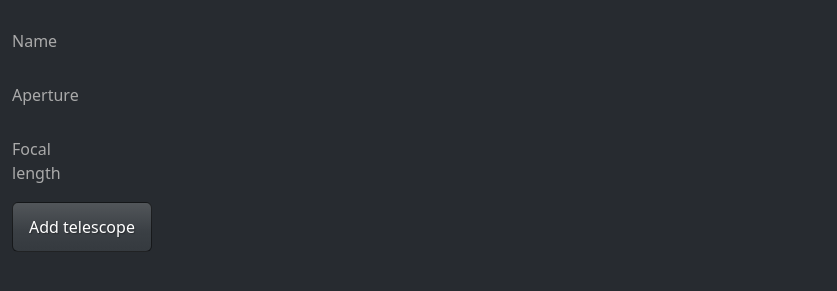
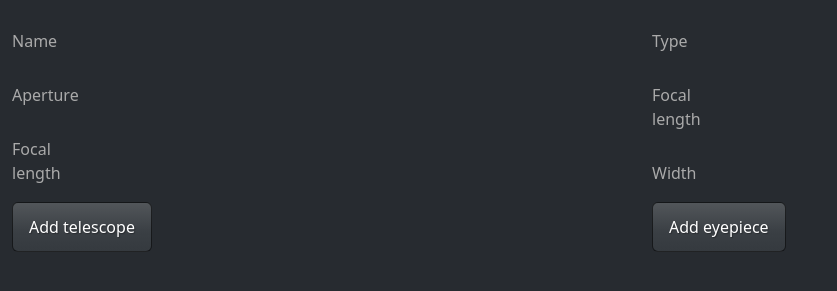
Before and after one commit to DanielAndreasen/astro-log, a Flask app: page /equipments in a window 1280 px wide. Shown: the part 169-460 px from the top of the page, without its empty margins (0-837 px from the left). Run offline with Flask 2, Linux system fonts and the light colour scheme; some libraries are stand-ins or nearby versions.

Commit message:
Add new eyepiece

```diff
--- a/src/astrolog/web/app.py
+++ b/src/astrolog/web/app.py
@@ -102,5 +102,26 @@ def new_telescope():
     return redirect(url_for('equipments'))
 
 
+@app.route('/equipments/new/eyepiece', methods=['GET', 'POST'])
+def new_eyepiece():
+    if request.method == 'POST':
+        form = request.form
+        if not (type_ := form.get('type', None)):
+            flash('Eyepiece type must be provided', category='danger')
+            return redirect(url_for('equipments'))
+        if not (focal_length := form.get('focal_length', None)):
+            flash('Eyepiece focal length must be provided', category='danger')
+            return redirect(url_for('equipments'))
+        if not (width := form.get('width', None)):
+            flash('Eyepiece width must be provided', category='danger')
+            return redirect(url_for('equipments'))
+        eyepiece, created = EyePiece.get_or_create(type=type_, focal_length=focal_length, width=width)
+        if created:
+            flash(f'Eyepiece "{eyepiece.type}" was created', category='success')
+        else:
+            flash(f'Eyepiece "{eyepiece.name}" already exists', category='warning')
+    return redirect(url_for('equipments'))
+
+
 if __name__ == '__main__':
     app.run(host='0.0.0.0', port=5000, debug=True)  # pragma: no cover
--- a/src/astrolog/web/templates/equipments.html
+++ b/src/astrolog/web/templates/equipments.html
@@ -29,31 +29,26 @@
     </table>
 
     <form action="{{url_for('new_telescope')}}" method="POST">
-
       <div class="mb-1 row">
         <label for="name" class="col-sm-1 col-form-label">Name</label>
         <div class="col-sm-5">
           <input name="name" type="text" class="form-control-plaintext" id="name">
         </div>
       </div>
-
       <div class="mb-1 row">
         <label for="aperture" class="col-sm-1 col-form-label">Aperture</label>
         <div class="col-sm-5">
           <input name="aperture" type="text" class="form-control-plaintext" id="aperture">
         </div>
       </div>
-
       <div class="mb-1 row">
         <label for="focal_length" class="col-sm-1 col-form-label">Focal length</label>
         <div class="col-sm-5">
           <input name="focal_length" type="text" class="form-control-plaintext" id="focal_length">
         </div>
       </div>
-
       <button type="submit" class="btn btn-primary">Add telescope</button>
     </form>
-
   </div>
 
   <div class="col-4">
@@ -76,6 +71,28 @@
         {% endfor %}
       </tbody>
     </table>
+
+    <form action="{{url_for('new_eyepiece')}}" method="POST">
+      <div class="mb-1 row">
+        <label for="type" class="col-sm-1 col-form-label">Type</label>
+        <div class="col-sm-5">
+          <input name="type" type="text" class="form-control-plaintext" id="type">
+        </div>
+      </div>
+      <div class="mb-1 row">
+        <label for="focal_length" class="col-sm-1 col-form-label">Focal length</label>
+        <div class="col-sm-5">
+          <input name="focal_length" type="text" class="form-control-plaintext" id="focal_length">
+        </div>
+      </div>
+      <div class="mb-1 row">
+        <label for="width" class="col-sm-1 col-form-label">Width</label>
+        <div class="col-sm-5">
+          <input name="width" type="text" class="form-control-plaintext" id="width">
+        </div>
+      </div>
+      <button type="submit" class="btn btn-primary">Add eyepiece</button>
+    </form>
   </div>
 
   <div class="col-2">
```
Also changed, not shown: tests/test_flask.py (+24 -0 lines).
